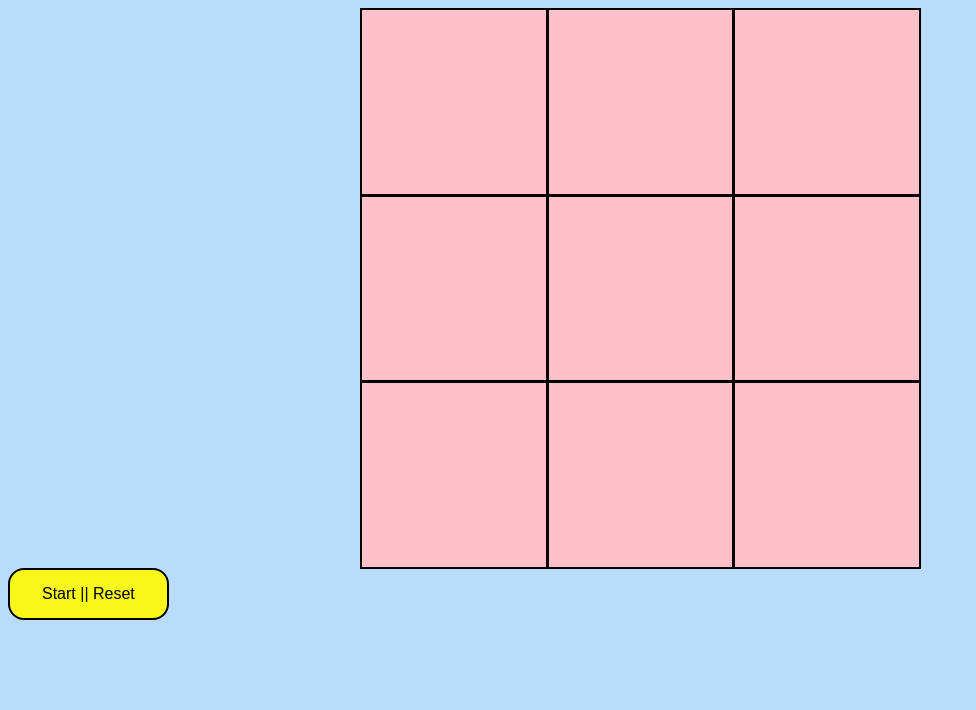
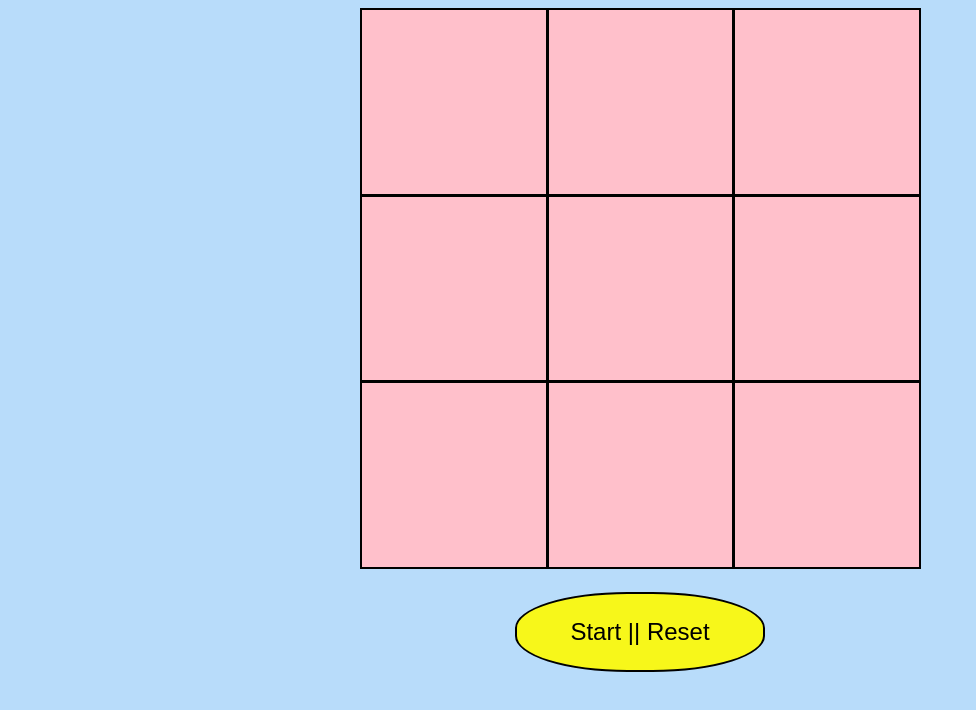
Before and after one commit to SpideyFanDan/tic-tac-toe, a plain HTML site: page index.html in a window 1280 px wide. Shown: the whole page, without its empty margins (0-976 px from the left). Drawn offline with Linux system fonts and the light colour scheme.

Commit message:
updated file with css adds and button centering

```diff
--- a/script.js
+++ b/script.js
@@ -4,7 +4,7 @@ let gameScore = 0;
 
 let boxes = document.querySelectorAll('.box');
 boxes.forEach((box) => {
-	box.addEventListener('click', gamePlay);
+	box.addEventListener('click', turnSequence);
 });
 function switchPlayers() {
 	if (currentPlayer === 'X') {
@@ -17,19 +17,19 @@ function switchPlayers() {
 */
 }
 
-function checkWinCondition() {
-	// checks for win conditions
-}
-function checkTieCondition() {
-	// check if there is a tie
-}
-function checkBoxNotOccupied(event) {
-	if ((event.target.innerText = null)) {
-		turnSequence();
-	}
+// function checkWinCondition() {
+// 	// checks for win conditions
+// }
+// function checkTieCondition() {
+// 	// check if there is a tie
+// }
+// function checkBoxNotOccupied(event) {
+// 	if ((event.target.innerText = null)) {
+// 		turnSequence();
+// 	} else
 
-	// determine if the game box that is clicked is empty!
-}
+// 	// determine if the game box that is clicked is empty!
+// }
 
 // function startGame() {
 // 	gameScore = 0;
--- a/style.css
+++ b/style.css
@@ -21,9 +21,18 @@ body {
 	background-color: #f7f71a;
 	border: 2px solid black;
 	color: black;
-	padding: 15px 32px;
+    padding: 1em 1em;
+    margin: 1em;
 	text-align: center;
 	text-decoration: none;
-    font-size: 16px;
-    border-radius: 1em;
+	font-size: 24px;
+	border-radius: 45%;
+    transition-duration: 0.4s;
+    width: 250px;
+    display: block;
+    margin-left: auto;
+    margin-right: auto;
 }
+#startbutton:hover {
+    box-shadow: 0 12px 16px 0 rgba(0,0,0,0.24), 0 17px 50px 0 rgba(0,0,0,0.19);
+}
```
